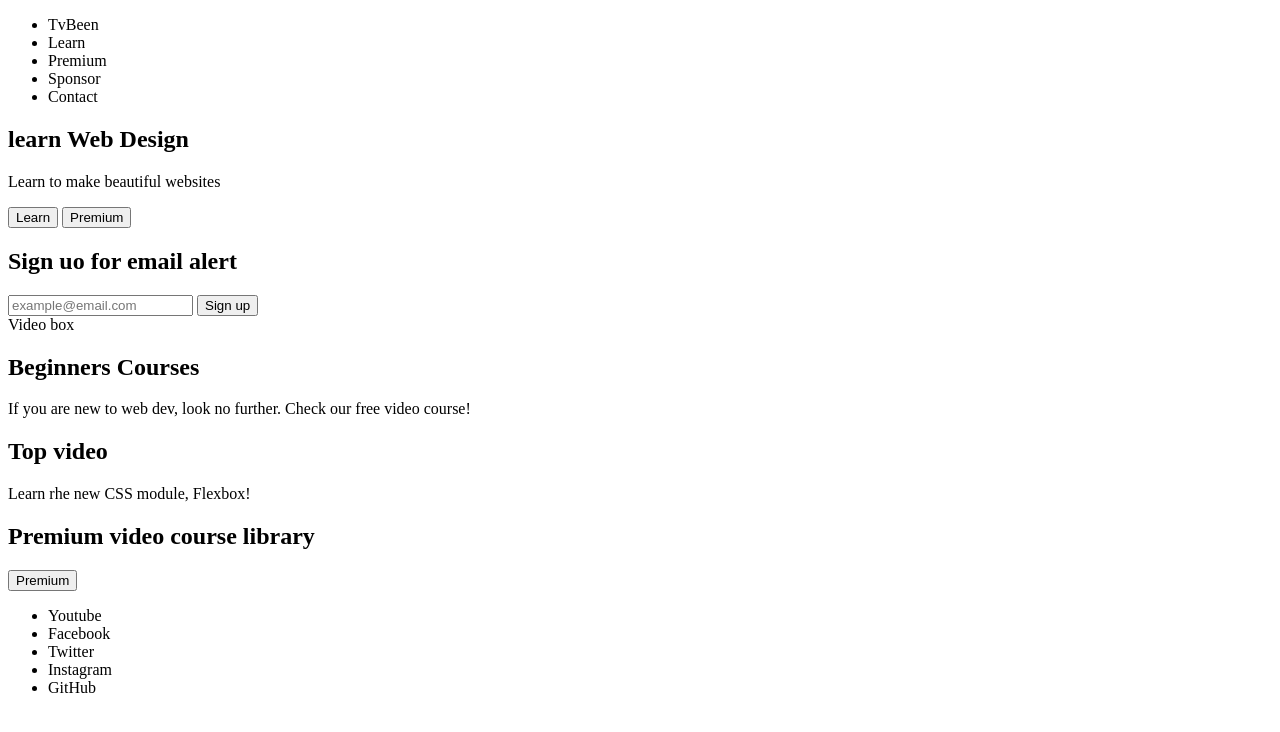
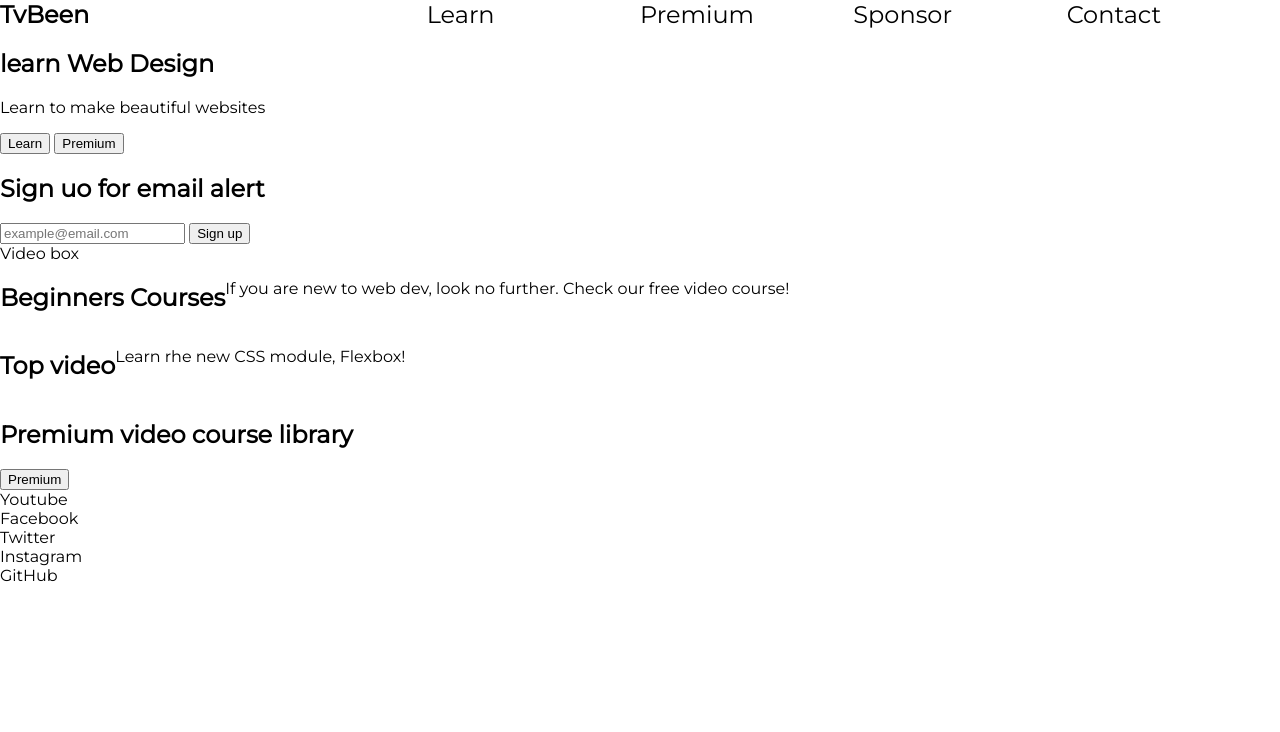
Before and after one commit to alexeytra/PracticeFlexbox, a plain HTML site: page index.html in a window 1280 px wide. Drawn offline with Linux system fonts and the light colour scheme.

Commit message:
Add some styles

```diff
--- a/index.html
+++ b/index.html
@@ -10,7 +10,7 @@
 <body>
     <nav class="navRow">
         <ul>
-            <li id="navlogo">TvBeen</li>
+            <li id="navLogo">TvBeen</li>
             <li>Learn</li>
             <li>Premium</li>
             <li>Sponsor</li>
--- a/style/style.css
+++ b/style/style.css
@@ -0,0 +1,43 @@
+@import url('https://fonts.googleapis.com/css?family=Montserrat');
+
+
+* {
+    box-sizing: border-box;
+}
+
+body, html, ul {
+    margin: 0;
+    padding: 0;
+}
+
+body {
+    display: flex;
+    flex-direction: column;
+    font-family: 'Montserrat', sans-serif;
+}
+
+.navRow {
+    display: flex;
+    font-size: 1.5em
+}
+
+.navRow ul {
+    display: flex;
+    list-style: none;
+    width: 100%;
+    justify-content: space-around;
+
+}
+
+.navRow ul li {
+    flex: 1
+}
+
+.navRow #navLogo {
+    flex: 2;
+    font-weight: bold;
+}
+
+.featuredItemBox {
+    display: flex;
+}
```
